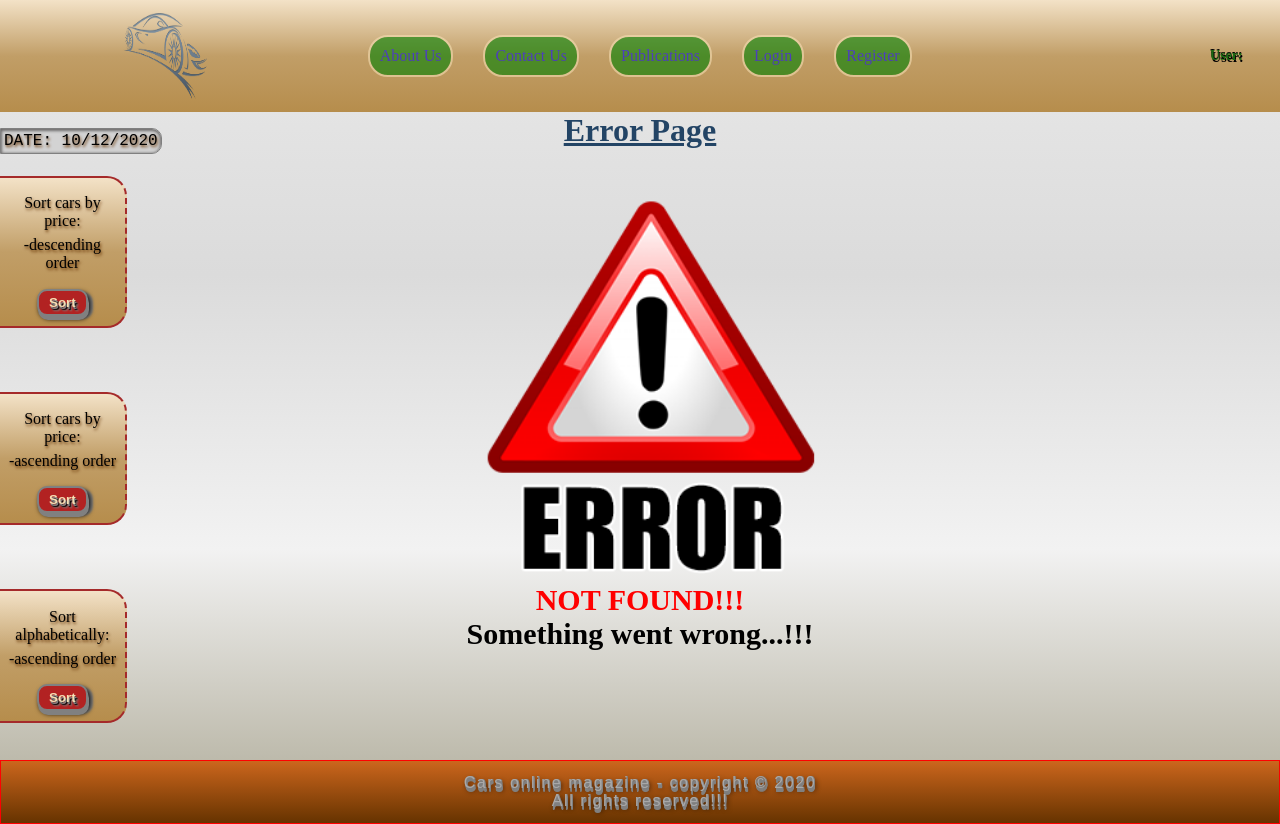
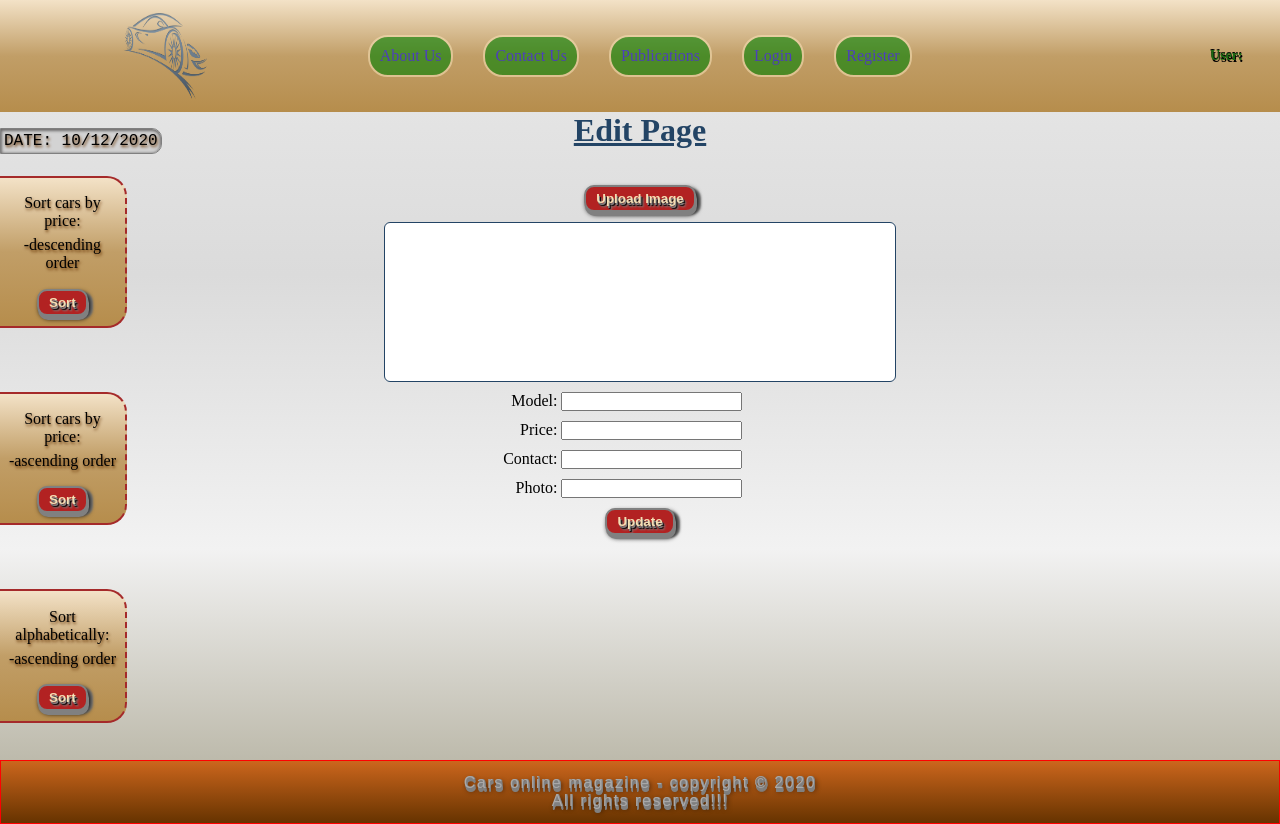
Before and after one commit to Zapryanov/Angular-Exam-2020, an Angular app in the folder real-exam/: page /cars/edit/1 in a window 1280 px wide. Built offline with nearby package versions, Linux system fonts and the light colour scheme.

Commit message:
feat: edit component was added

```diff
--- a/real-exam/src/app/car/car-routing.module.ts
+++ b/real-exam/src/app/car/car-routing.module.ts
@@ -1,6 +1,6 @@
 import { RouterModule, Routes } from '@angular/router';
-import { AuthGuard } from '../core/guards/auth.guard';
 import { DetailComponent } from './detail/detail.component';
+import { EditComponent } from './edit/edit.component';
 
 const routes: Routes = [
   {
@@ -14,8 +14,8 @@ const routes: Routes = [
         }
       },
       {
-        path: "details/:id",
-        component: DetailComponent,
+        path: "edit/:id",
+        component: EditComponent,
         data: {
           isLogged: false
         }
--- a/real-exam/src/app/car/detail/detail.component.css
+++ b/real-exam/src/app/car/detail/detail.component.css
@@ -1,4 +1,10 @@
+h1 {
+  margin-bottom: 1%;
+  text-align: center;
+}
+
 .containerPage {
+  margin-bottom: 1%;
   width: 100%;
 }
 
--- /dev/null
+++ b/real-exam/src/app/car/edit/edit.component.css
@@ -0,0 +1,58 @@
+h1 {
+  color: #234465;
+  font-weight: bold;
+  font-size: 32px;
+  margin-bottom: 2%;
+  text-align: center;
+  text-decoration: underline;
+}
+
+.submit {
+  background-color: firebrick;
+  border-radius: 10px;
+  border: 2px solid gray;
+  box-shadow:  1px 4px 0 grey, 2px 3px 5px black, 5px 3px 2px #808080;
+  color: wheat;
+  cursor: pointer;
+  font-weight: bold;
+  margin-top: 10px;
+  padding: 4px 10px;
+  text-align: center;
+  text-shadow: 1px 2px 0 grey, 2px 3px 1px  black, 3px 4px 2px #808080;
+}
+
+.submit:hover {
+  background-color: firebrick;
+  box-shadow: 1px -4px 0 grey, 2px -3px 5px black, 5px -3px 2px #808080;
+  text-shadow: 1px -2px 0 grey, 2px -3px 4px black, 5px -3px 2px #808080;
+
+  color: white;
+}
+
+.center {
+  margin-bottom: 10px;
+  text-align: center;
+  width: 100%;
+}
+
+textarea {
+  width: 40%;
+  display: block;
+  margin: 0 auto;
+  resize: none;
+  padding: 2%;
+  height: 20vh;
+  font-style: italic;
+  border-radius: 6px;
+  border: 1px solid #234465;
+  color: red;
+}
+
+.input-container {
+  margin-right: 42%;
+  text-align: right;
+}
+
+input {
+  margin-top: 10px;
+}
--- /dev/null
+++ b/real-exam/src/app/car/edit/edit.component.html
@@ -0,0 +1,32 @@
+<h1>Edit Page</h1>
+<div class="container">
+  <form>
+    <p class="center">
+      <button class="submit">Upload Image</button>
+    </p>
+  </form>
+  <form>
+      <div>
+        <textarea></textarea>
+      </div>
+      <div class="input-container">
+        <label for="modelName">Model: </label>
+        <input type="text" id="modelName" />
+      </div>
+      <div class="input-container">
+        <label for="price">Price: </label>
+        <input type="text" id="price"/>
+      </div>
+      <div class="input-container">
+        <label for="contact">Contact: </label>
+        <input type="text" id="contact" />
+      </div>
+      <div class="input-container">
+        <label for="photo">Photo: </label>
+        <input type="text" id="photo" />
+      </div>
+      <p class="center">
+        <button [routerLink]="['/cars/update', car?._id]" class="submit">Update</button>
+      </p>
+    </form>
+</div>
--- /dev/null
+++ b/real-exam/src/app/car/edit/edit.component.ts
@@ -0,0 +1,18 @@
+import { Component, Input, OnInit } from '@angular/core';
+import { ICar } from 'src/app/shared/interfaces';
+
+@Component({
+  selector: 'app-edit',
+  templateUrl: './edit.component.html',
+  styleUrls: ['./edit.component.css']
+})
+export class EditComponent implements OnInit {
+
+  @Input() car: ICar;
+
+  constructor() { }
+
+  ngOnInit(): void {
+  }
+
+}
```
Also changed, not shown: real-exam/src/app/car/car.module.ts (+6 -2 lines), 1 other file (tests, documents, lock files or other folders).
